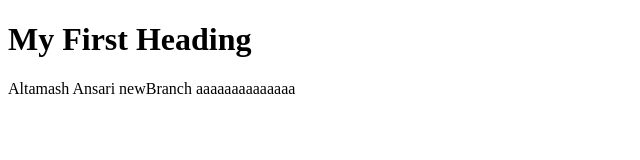
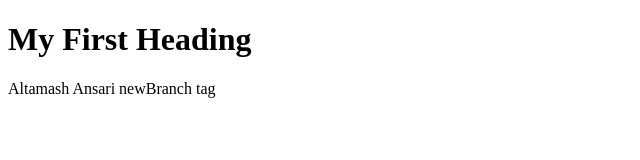
Before and after one commit to priyankamistry09/extension_test, a website: page client/index.html in a window 1280 px wide. Shown: the full height of the page, 0-640 px from the left. Drawn offline with Linux system fonts and the light colour scheme.

Commit message:
update index

```diff
--- a/client/index.html
+++ b/client/index.html
@@ -4,7 +4,7 @@
 
 	<h1>My First Heading</h1>
 
-	<p>Altamash Ansari newBranch aaaaaaaaaaaaaa</p>
+	<p>Altamash Ansari newBranch tag</p>
 
 </body>
 </html>
```
